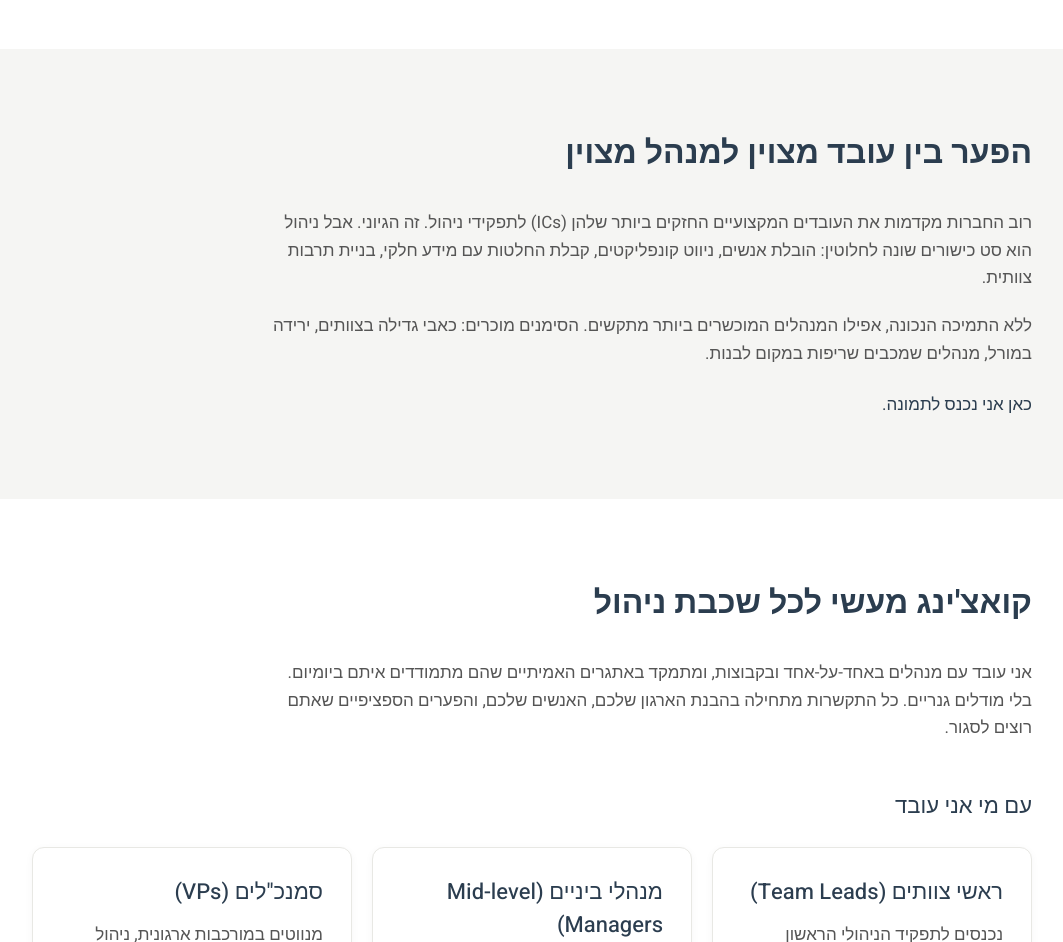
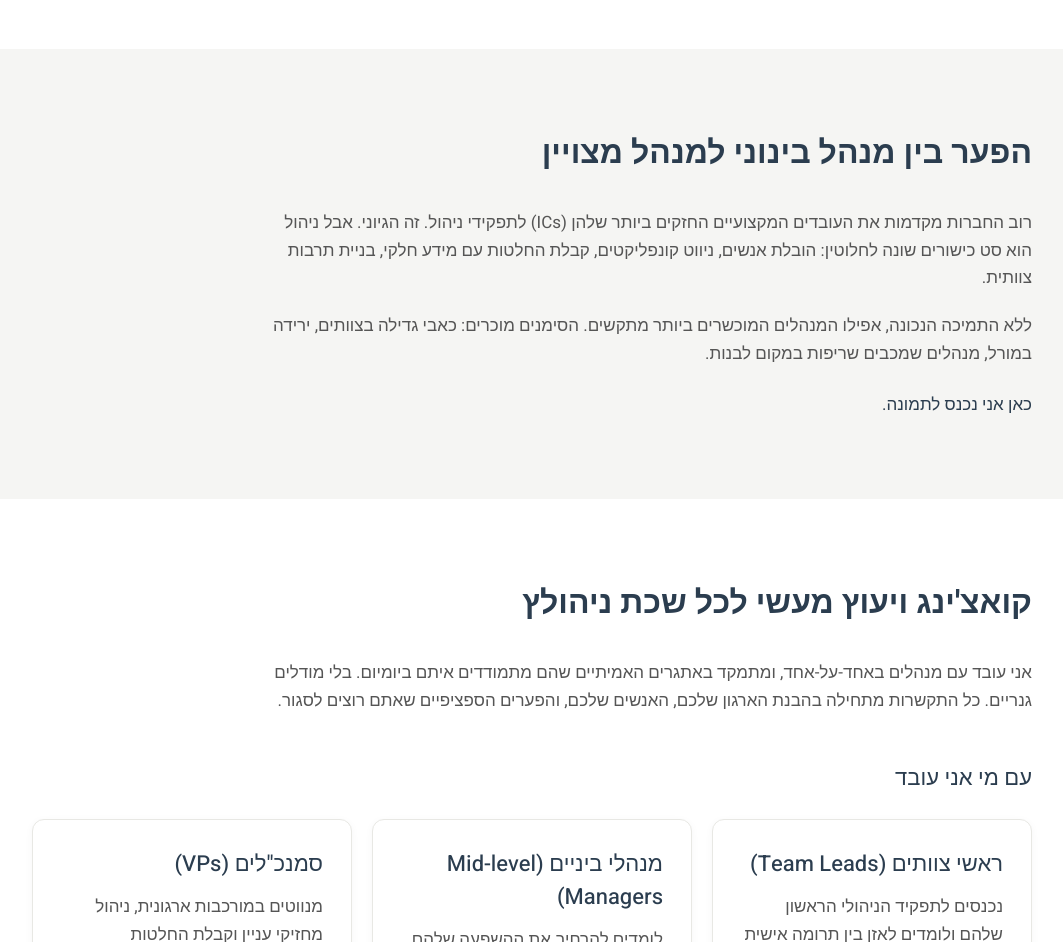
Before and after one commit to shani-ofer/Website-March-2026, a React (Vite) app: page /management in a window 1280 px wide. Shown: the part 440-1382 px from the top of the page, without its empty margins (108-1171 px from the left). Built offline with nearby package versions, Linux system fonts and the light colour scheme.

Commit message:
Updated CompaniesPage.tsx

```diff
--- a/src/pages/CompaniesPage.tsx
+++ b/src/pages/CompaniesPage.tsx
@@ -21,7 +21,7 @@ export function CompaniesPage() {
       {/* Section 2: The Challenge */}
       <section className="py-12 md:py-20 px-6 bg-warm-white">
         <div className="max-w-[1000px] mx-auto">
-          <h2 className="text-deep-navy mb-8">הפער בין עובד מצוין למנהל מצוין</h2>
+          <h2 className="text-deep-navy mb-8">הפער בין מנהל בינוני למנהל מצויין</h2>
           <div className="space-y-5 text-[#555] body-text leading-relaxed max-w-3xl">
             <p>
               רוב החברות מקדמות את העובדים המקצועיים החזקים ביותר שלהן (ICs) לתפקידי ניהול. זה הגיוני. אבל ניהול הוא סט כישורים שונה לחלוטין: הובלת אנשים, ניווט קונפליקטים, קבלת החלטות עם מידע חלקי, בניית תרבות צוותית.
@@ -39,9 +39,9 @@ export function CompaniesPage() {
       {/* Section 3: How I Work */}
       <section className="py-12 md:py-20 px-6 bg-white">
         <div className="max-w-[1000px] mx-auto">
-          <h2 className="text-deep-navy mb-8">קואצ'ינג מעשי לכל שכבת ניהול</h2>
+          <h2 className="text-deep-navy mb-8">קואצ'ינג ויעוץ מעשי לכל שכת ניהולץ</h2>
           <p className="text-[#555] body-text leading-relaxed max-w-3xl mb-12">
-            אני עובד עם מנהלים באחד-על-אחד ובקבוצות, ומתמקד באתגרים האמיתיים שהם מתמודדים איתם ביומיום. בלי מודלים גנריים. כל התקשרות מתחילה בהבנת הארגון שלכם, האנשים שלכם, והפערים הספציפיים שאתם רוצים לסגור.
+            אני עובד עם מנהלים באחד-על-אחד, ומתמקד באתגרים האמיתיים שהם מתמודדים איתם ביומיום. בלי מודלים גנריים. כל התקשרות מתחילה בהבנת הארגון שלכם, האנשים שלכם, והפערים הספציפיים שאתם רוצים לסגור.
           </p>
 
           <h3 className="text-deep-navy text-[22px] font-bold mb-6">עם מי אני עובד</h3>
```
